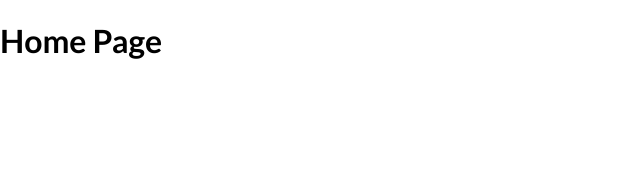
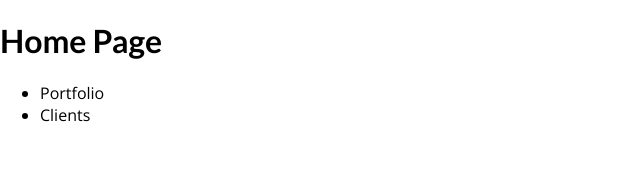
Before and after one commit to shrivatsaBhatP/learnNextjs, a Next.js app: page / in a window 1280 px wide. Shown: the top 176 px of the page, without its empty margins (0-640 px from the left). Built offline with nearby package versions, Linux system fonts and the light colour scheme.

Commit message:
Navigate with Link from 'next/link'

```diff
--- a/pages/index.js
+++ b/pages/index.js
@@ -1,7 +1,17 @@
+import Link from "next/link";
+
 export default function Home() {
   return (
     <div>
       <h1>Home Page</h1>
+      <ul>
+        <li>
+          <Link href="/portfolio">Portfolio</Link>
+        </li>
+        <li>
+          <Link href="/clients">Clients</Link>
+        </li>
+      </ul>
     </div>
   );
 }
```
Also changed, not shown: pages/about/index.js (renamed from pages/about.js).
